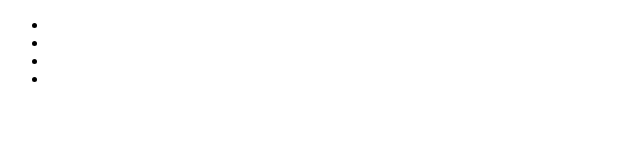
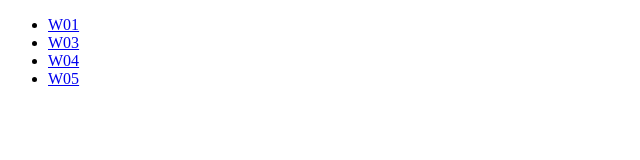
Before and after one commit to fkleofk/ise113-2, a plain HTML site: page index.html in a window 1280 px wide. Shown: the whole page, without its empty margins (0-640 px from the left). Drawn offline with Linux system fonts and the light colour scheme.

Commit message:
modify index.html

```diff
--- a/index.html
+++ b/index.html
@@ -8,10 +8,10 @@
 <body>
     <div>
       <ul>
-        <li><a href="/W01/"></a></li>
-        <li><a href="/W03/"></a></li>
-        <li><a href="/W04/"></a></li>
-        <li><a href="/W05/"></a></li>
+        <li><a href="/W01/">W01</a></li>
+        <li><a href="/W03/">W03</a></li>
+        <li><a href="/W04/">W04</a></li>
+        <li><a href="/W05/">W05</a></li>
       </ul>
     </div>
 </body>
```
